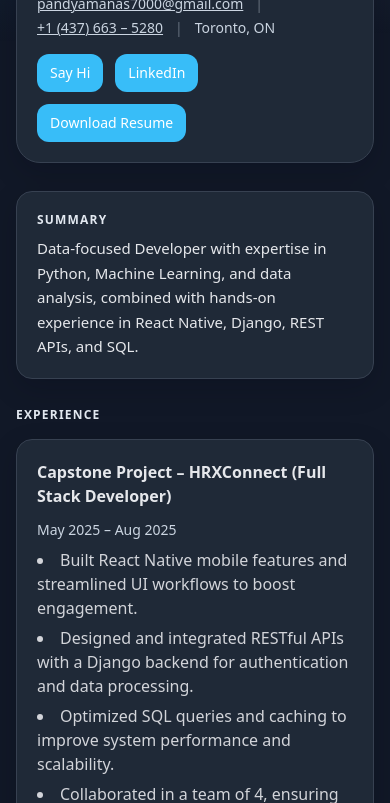
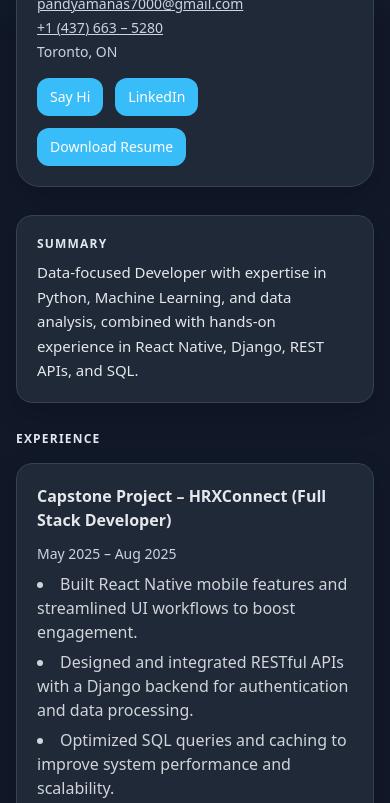
Before and after one commit to ManasPandya7/ManasPandya7.github.io, a plain HTML site: page index.html in a window 390 px wide. Shown: the part 97-900 px from the top of the page. Drawn offline with nearby package versions, Linux system fonts and the light colour scheme.

Commit message:
minor mobile-view fixes

```diff
--- a/index.html
+++ b/index.html
@@ -71,13 +71,13 @@
               Manas Pandya
             </h1>
 
-          <p class="mt-2 text-slate-300 text-sm flex flex-wrap items-center gap-x-3 gap-y-1">
+            <div class="mt-2 text-slate-300 text-sm flex flex-col sm:flex-row sm:flex-wrap sm:items-center sm:gap-x-3 gap-y-1">
               <a class="underline decoration-[1px]" href="mailto:pandyamanas7000@gmail.com">pandyamanas7000@gmail.com</a>
-            <span class="opacity-40">|</span>
+              <span class="hidden sm:inline opacity-40">|</span>
               <a class="underline decoration-[1px]" href="tel:+14376635280">+1 (437) 663 – 5280</a>
-            <span class="opacity-40">|</span>
-            Toronto, ON
-          </p>
+              <span class="hidden sm:inline opacity-40">|</span>
+              <span>Toronto, ON</span>
+            </div>
 
             <div class="mt-4 flex flex-wrap gap-3">
               <a href="mailto:pandyamanas7000@gmail.com" aria-label="Send email"
@@ -93,7 +93,7 @@
               </a>
 
               <!-- Download Resume -->
-            <a href="/ManasResumeIT.pdf" download="ManasPandya_Resume.pdf"
+              <a href="/ManasPandya_Resume.pdf" download="ManasPandya_Resume.pdf"
                 class="inline-flex items-center justify-center gap-2 bg-accent hover:bg-accent/90 text-white
                       border border-transparent rounded-xl px-3 py-2 transition text-sm sm:text-base">
                 Download Resume
```
Lines whose indentation alone changed are shown as unchanged.
